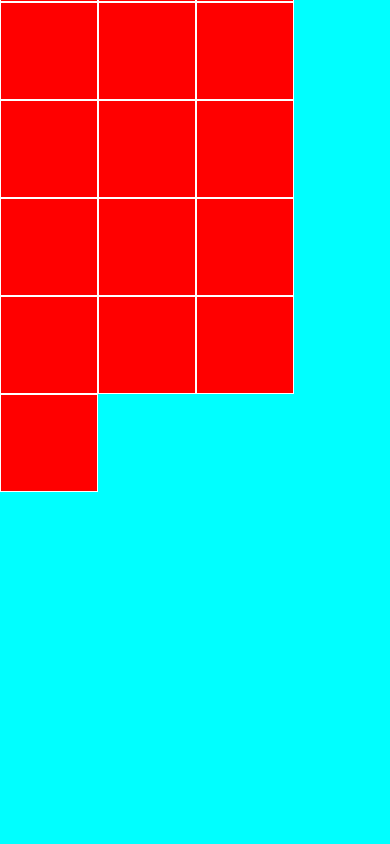
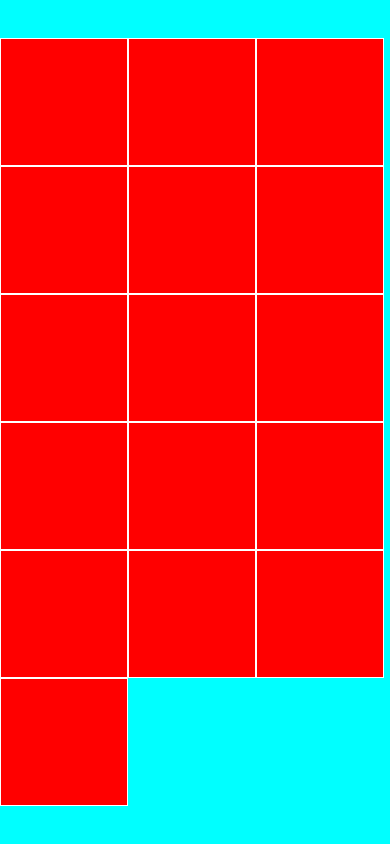
Before and after one commit to herrbaha/gameBox_baha, a plain HTML site: page index.html in a window 390 px wide. Drawn offline with Linux system fonts and the light colour scheme.

Commit message:
responsive gemacht

```diff
--- a/main.css
+++ b/main.css
@@ -8,18 +8,19 @@ body {
   justify-content: center;
   align-items: center;
   background-color: aqua;
+  height: 100vh;
 }
 section{
-  width:395px;
-  height: 395px;
+  width:515px;
+  height: 515px;
   display:flex;
   flex-wrap:wrap;
   align-items: center;
   align-content: center;
 }
 div{
-  height:98px;
-  width:98px;
+  height:128px;
+  width:128px;
   background-color:red;
   border: 1px solid white;
 }
```
